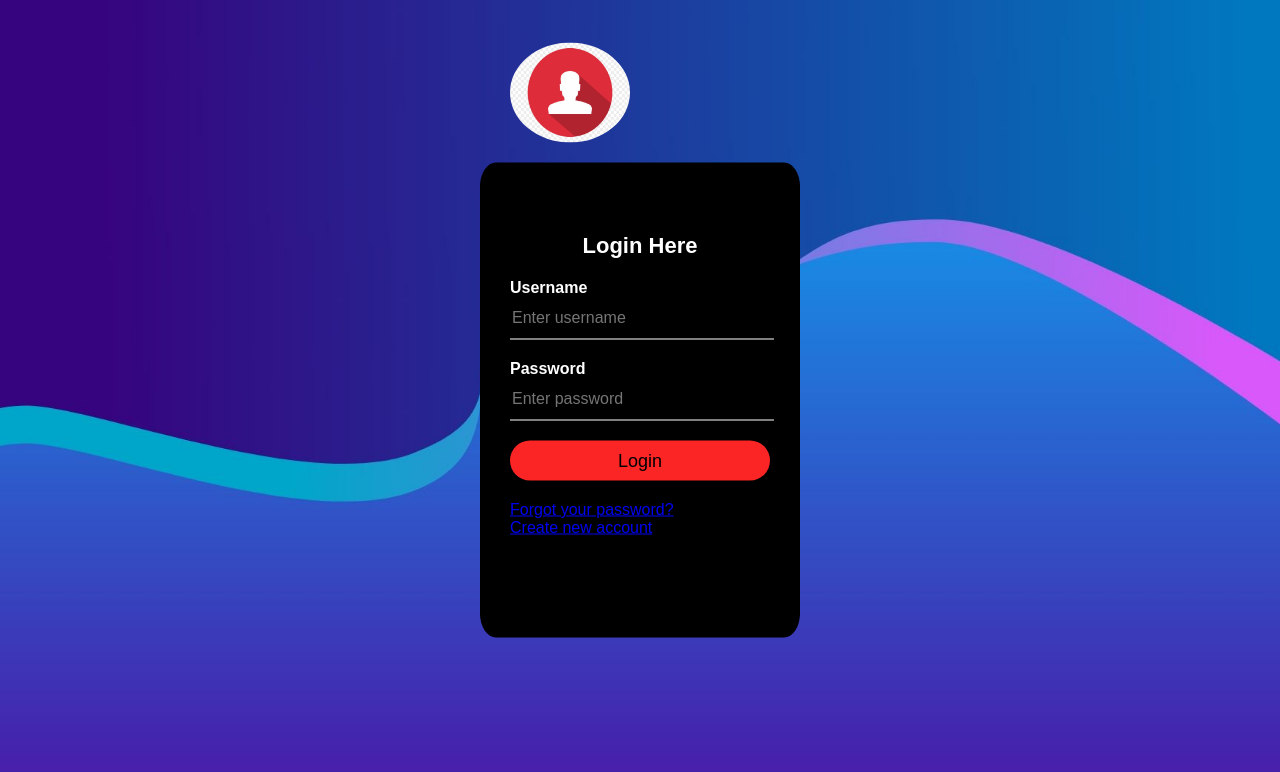
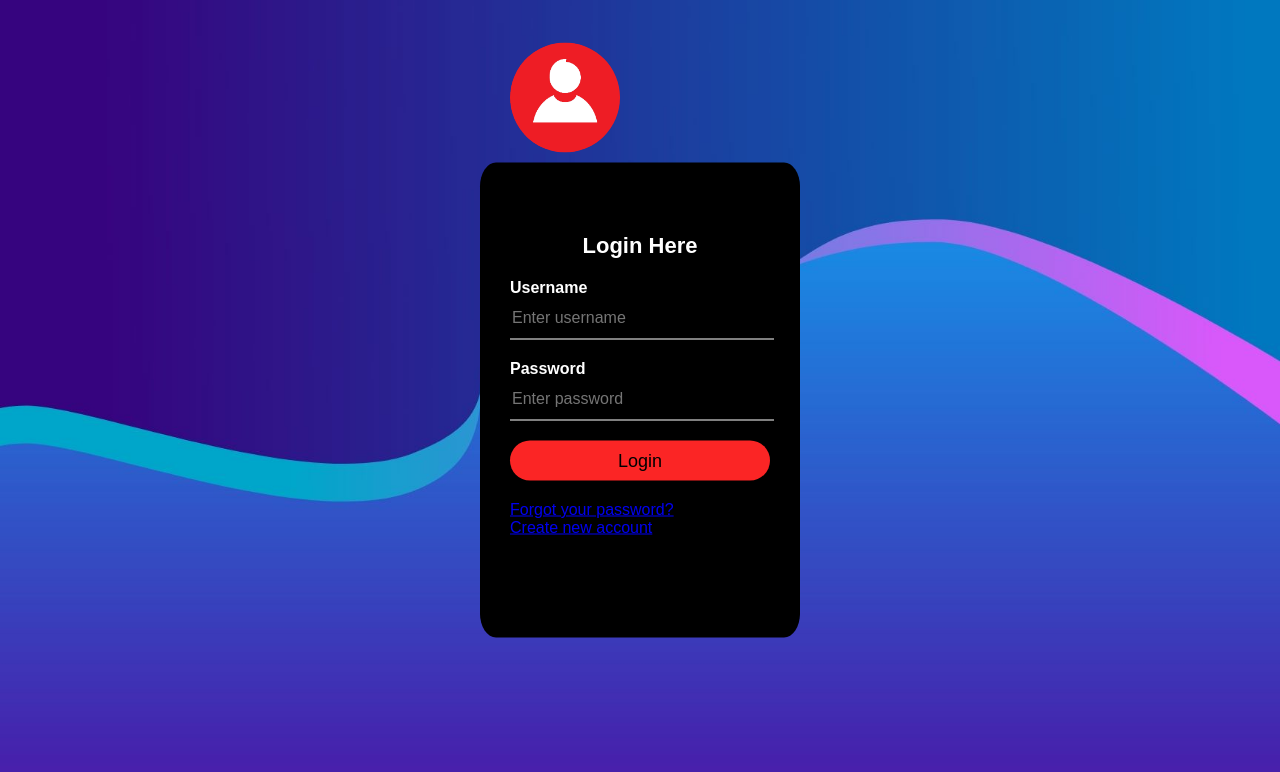
Before and after one commit to kjburdette/Error_By_Night, a plain HTML site: page index.html in a window 1280 px wide. Drawn offline with Linux system fonts and the light colour scheme.

Commit message:
changed user png logo

```diff
--- a/index.html
+++ b/index.html
@@ -9,7 +9,7 @@
 </head>
 <body>
     <div class = "loginbox">
-        <img src="images/78-780477_about-us-avatar-icon-red-png-clipart.png" class="avatar">
+        <img src="images/person-icon-red-14.jpeg" class="avatar">
         <h2>Login Here</h2>
         <form>
             <p>Username</p>
--- a/styles.css
+++ b/styles.css
@@ -30,8 +30,8 @@ body {
 .avatar {
   justify-content: center;
   align-items: center;
-  width: 120px;
-  height: 100px;
+  width: 110px;
+  height: 110px;
   border-radius: 50%;
   position: absolute;
   top: -120px;
```
Also changed, not shown: images/151-1515473_user-logo-png-red.png (added), images/b5a6738ce47d4f08ba479d44109c4021.png (added), images/person-icon-red-14.jpeg (added).
